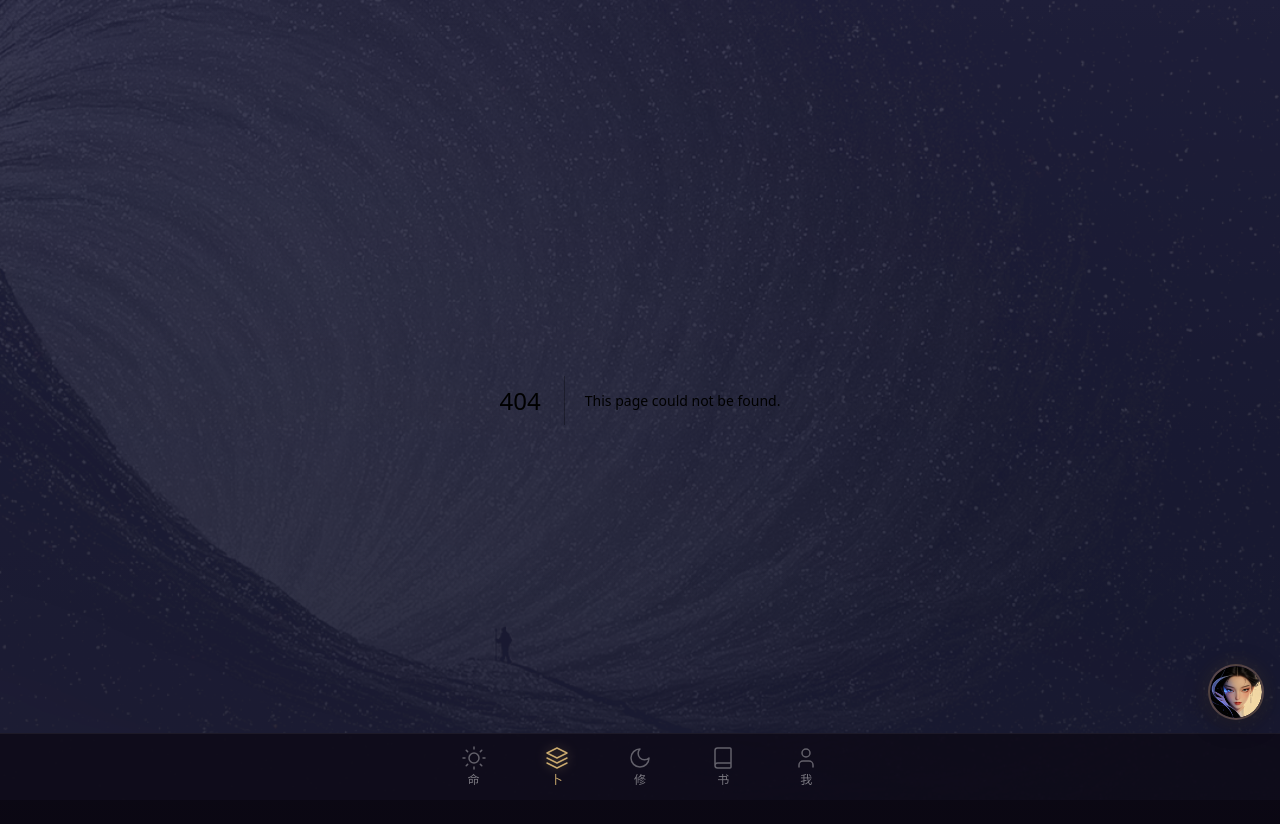
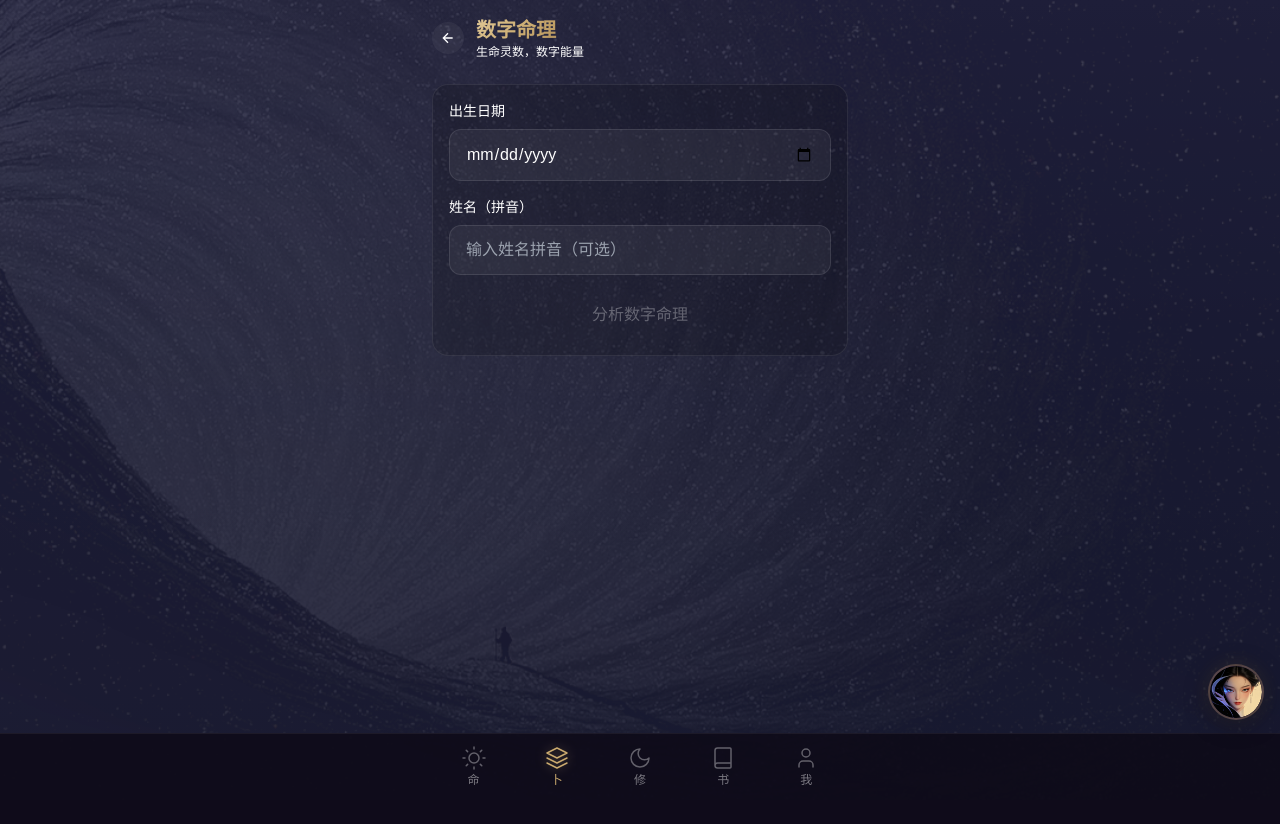
Before and after one commit to wuyi-LifeGPS/fatemaster-ai, a Next.js app: page /bu/numerology in a window 1280 px wide. Before the commit this address had no page. Shown: the top 824 px of the page. After the commit the page ends 800 px from the top, so only its background shows below. Built offline with nearby package versions, Linux system fonts and the light colour scheme.

Commit message:
feat: 增加数字命理功能（/bu/numerology）

```diff
--- /dev/null
+++ b/src/app/bu/numerology/page.tsx
@@ -0,0 +1,173 @@
+'use client'
+
+import { useState } from 'react'
+import Link from 'next/link'
+
+function calculateLifePathNumber(birthDate: string) {
+  const digits = birthDate.replace(/\D/g, '')
+  let sum = 0
+  for (const digit of digits) {
+    sum += parseInt(digit)
+  }
+  while (sum > 9) {
+    let newSum = 0
+    for (const digit of sum.toString()) {
+      newSum += parseInt(digit)
+    }
+    sum = newSum
+  }
+  return sum
+}
+
+function calculateDestinyNumber(name: string) {
+  const letterValues: Record<string, number> = {
+    a: 1, b: 2, c: 3, d: 4, e: 5, f: 6, g: 7, h: 8, i: 9,
+    j: 1, k: 2, l: 3, m: 4, n: 5, o: 6, p: 7, q: 8, r: 9,
+    s: 1, t: 2, u: 3, v: 4, w: 5, x: 6, y: 7, z: 8,
+  }
+  let sum = 0
+  for (const char of name.toLowerCase()) {
+    if (letterValues[char]) {
+      sum += letterValues[char]
+    }
+  }
+  while (sum > 9) {
+    let newSum = 0
+    for (const digit of sum.toString()) {
+      newSum += parseInt(digit)
+    }
+    sum = newSum
+  }
+  return sum
+}
+
+const NUMBER_MEANINGS: Record<number, { title: string; traits: string; careers: string; advice: string }> = {
+  1: { title: '领导者', traits: '独立、自信、有主见、创造力强', careers: '企业家、管理者、发明家', advice: '学会倾听他人，避免过于自我中心' },
+  2: { title: '协调者', traits: '敏感、直觉、合作、善解人意', careers: '外交官、心理咨询师、调解员', advice: '建立自信，不要过度依赖他人' },
+  3: { title: '创造者', traits: '乐观、表达、社交、艺术天赋', careers: '艺术家、作家、演员、主持人', advice: '专注目标，避免分散精力' },
+  4: { title: '建设者', traits: '务实、可靠、勤奋、有秩序', careers: '工程师、会计师、建筑师', advice: '学会放松，接受变化' },
+  5: { title: '自由者', traits: '冒险、好奇、适应力强、多才多艺', careers: '旅行家、记者、销售、自由职业', advice: '培养耐心，避免冲动决定' },
+  6: { title: '守护者', traits: '责任、关爱、家庭、治愈', careers: '教师、医生、社工、咨询师', advice: '设立边界，不要过度付出' },
+  7: { title: '探索者', traits: '分析、内省、精神追求、求知欲', careers: '研究员、哲学家、科学家', advice: '平衡理性与感性，多与人交流' },
+  8: { title: '成就者', traits: '野心、商业头脑、权力、物质成功', careers: '企业家、投资人、高管', advice: '平衡物质与精神，关注人际关系' },
+  9: { title: '人道者', traits: '博爱、智慧、奉献、理想主义', careers: '慈善家、艺术家、治疗师', advice: '学会放下，接受不完美' },
+}
+
+export default function NumerologyPage() {
+  const [birthDate, setBirthDate] = useState('')
+  const [name, setName] = useState('')
+  const [result, setResult] = useState<{
+    lifePath: number
+    destiny: number
+    lifePathMeaning: typeof NUMBER_MEANINGS[1]
+    destinyMeaning: typeof NUMBER_MEANINGS[1]
+  } | null>(null)
+
+  const analyze = () => {
+    if (!birthDate) return
+    const lifePath = calculateLifePathNumber(birthDate)
+    const destiny = name ? calculateDestinyNumber(name) : 0
+
+    setResult({
+      lifePath,
+      destiny,
+      lifePathMeaning: NUMBER_MEANINGS[lifePath],
+      destinyMeaning: destiny ? NUMBER_MEANINGS[destiny] : null as any,
+    })
+  }
+
+  return (
+    <div className="px-4 pt-4 pb-24 animate-fade-in">
+      {/* Header */}
+      <div className="flex items-center gap-3 mb-6">
+        <Link href="/bu" className="w-8 h-8 rounded-full bg-white/5 flex items-center justify-center hover:bg-white/10 transition">
+          <svg width="16" height="16" viewBox="0 0 24 24" fill="none" stroke="currentColor" strokeWidth="2">
+            <path d="M19 12H5M12 19l-7-7 7-7" />
+          </svg>
+        </Link>
+        <div>
+          <h1 className="text-gold-gradient text-xl font-bold">数字命理</h1>
+          <p className="text-moonly-text-muted text-xs">生命灵数，数字能量</p>
+        </div>
+      </div>
+
+      {/* Input */}
+      <div className="moonly-card p-4 mb-6">
+        <div className="mb-4">
+          <label className="text-white text-sm font-medium mb-2 block">出生日期</label>
+          <input
+            type="date"
+            value={birthDate}
+            onChange={e => setBirthDate(e.target.value)}
+            className="w-full bg-white/5 border border-white/10 rounded-xl px-4 py-3 text-white text-base focus:outline-none focus:border-moonly-gold/30"
+          />
+        </div>
+        <div className="mb-4">
+          <label className="text-white text-sm font-medium mb-2 block">姓名（拼音）</label>
+          <input
+            value={name}
+            onChange={e => setName(e.target.value)}
+            placeholder="输入姓名拼音（可选）"
+            className="w-full bg-white/5 border border-white/10 rounded-xl px-4 py-3 text-white text-base focus:outline-none focus:border-moonly-gold/30"
+          />
+        </div>
+        <button
+          onClick={analyze}
+          disabled={!birthDate}
+          className="w-full py-3 bg-moonly-gold/10 text-moonly-gold rounded-xl font-medium hover:bg-moonly-gold/20 transition disabled:opacity-30 disabled:cursor-not-allowed"
+        >
+          分析数字命理
+        </button>
+      </div>
+
+      {/* Result */}
+      {result && (
+        <div className="space-y-4">
+          <div className="moonly-card p-6 text-center">
+            <div className="text-4xl mb-3">🔢</div>
+            <div className="text-white text-lg font-bold mb-1">你的生命灵数</div>
+            <div className="text-gold text-4xl font-bold mb-2">{result.lifePath}</div>
+            <div className="text-moonly-gold text-sm font-medium">{result.lifePathMeaning.title}</div>
+          </div>
+
+          <div className="moonly-card p-4">
+            <h3 className="text-gold text-sm font-semibold mb-3">生命灵数特质</h3>
+            <div className="text-moonly-text-secondary text-sm leading-relaxed">
+              {result.lifePathMeaning.traits}
+            </div>
+          </div>
+
+          <div className="moonly-card p-4">
+            <h3 className="text-gold text-sm font-semibold mb-3">适合职业</h3>
+            <div className="text-moonly-text-secondary text-sm leading-relaxed">
+              {result.lifePathMeaning.careers}
+            </div>
+          </div>
+
+          <div className="moonly-card p-4">
+            <h3 className="text-gold text-sm font-semibold mb-3">人生建议</h3>
+            <div className="text-moonly-text-secondary text-sm leading-relaxed">
+              {result.lifePathMeaning.advice}
+            </div>
+          </div>
+
+          {result.destiny > 0 && (
+            <div className="moonly-card p-4">
+              <h3 className="text-gold text-sm font-semibold mb-3">命运数（姓名）: {result.destiny}</h3>
+              <div className="text-moonly-text-secondary text-sm leading-relaxed">
+                {result.destinyMeaning.title} — {result.destinyMeaning.traits}
+              </div>
+            </div>
+          )}
+
+          <button
+            onClick={() => { setBirthDate(''); setName(''); setResult(null) }}
+            className="w-full py-3 bg-white/5 text-white rounded-xl font-medium hover:bg-white/10 transition"
+          >
+            重新分析
+          </button>
+        </div>
+      )}
+    </div>
+  )
+}
--- a/src/app/bu/page.tsx
+++ b/src/app/bu/page.tsx
@@ -30,6 +30,15 @@ const DIVINATION_TOOLS = [
     status: 'coming',
     color: 'from-pink-500/20 to-pink-600/10',
     border: 'border-pink-500/20',
+  },
+  {
+    icon: '数',
+    label: '数字命理',
+    desc: '生命灵数，数字能量',
+    href: '/bu/numerology',
+    status: 'ready',
+    color: 'from-violet-500/20 to-violet-600/10',
+    border: 'border-violet-500/20',
   },
   {
     icon: '配',
```
Also changed, not shown: 73 other files (tests, documents, lock files or other folders).
